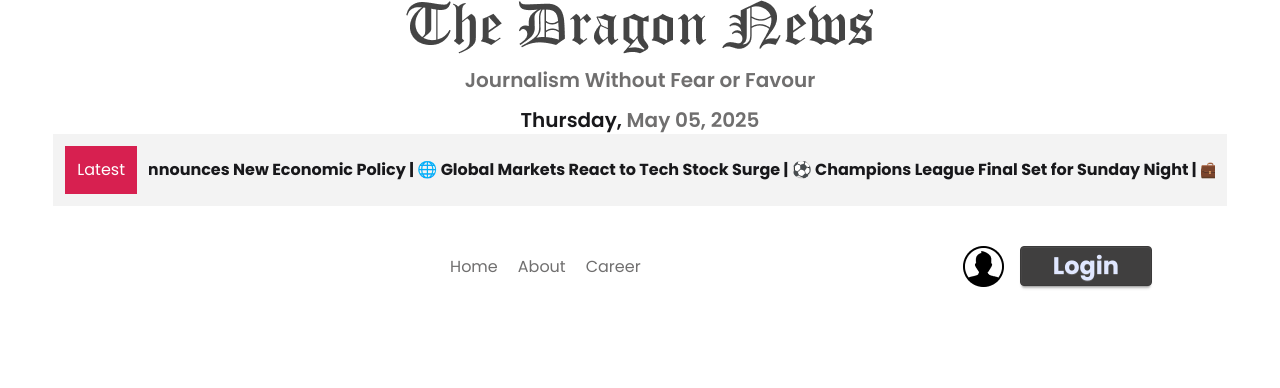
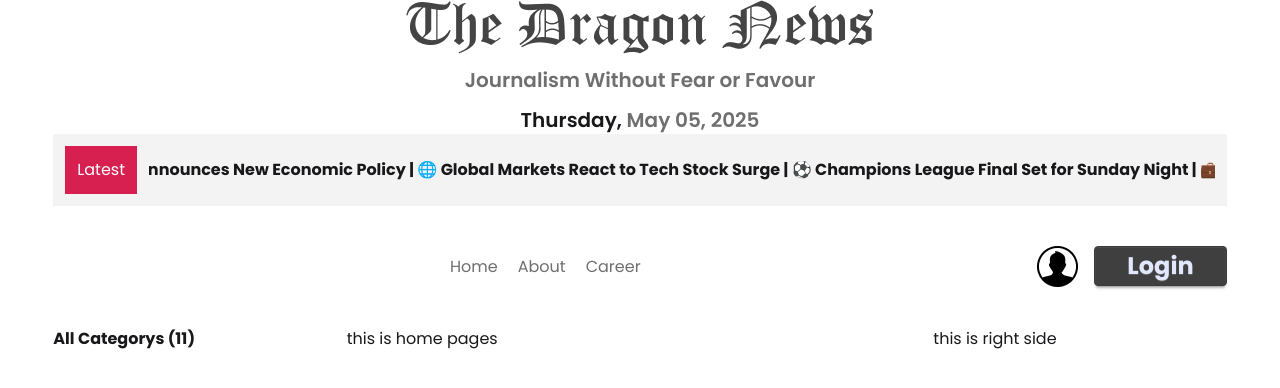
Before and after one commit to TIMIT75E/Dragon-news, a React (Vite) app: page / in a window 1280 px wide. Shown: the top 388 px of the page. Built offline with nearby package versions, Linux system fonts and the light colour scheme.

Commit message:
Design Grid Layout, Fetch Categories

```diff
--- /dev/null
+++ b/src/Component/Categorys.jsx
@@ -0,0 +1,20 @@
+import React, { use } from 'react';
+
+
+
+const categoryPromise = fetch("/categories.json")
+    .then(res => res.json());
+
+const Categorys = () => {
+
+
+    const categorys = use(categoryPromise);
+
+    return (
+        <div>
+            <h1 className='font-bold'>All Categorys ({categorys.length})</h1>
+        </div>
+    );
+};
+
+export default Categorys;
--- /dev/null
+++ b/src/Component/HomeLayout/LeftAside.jsx
@@ -0,0 +1,16 @@
+import React, { Suspense } from 'react';
+import Categorys from '../Categorys';
+
+const LeftAside = () => {
+    return (
+        <div>
+            <Suspense fallback={<span className="loading loading-dots loading-xl"></span>}>
+
+                <Categorys></Categorys>
+
+            </Suspense>
+        </div>
+    );
+};
+
+export default LeftAside;
--- /dev/null
+++ b/src/Component/HomeLayout/RightAside.jsx
@@ -0,0 +1,11 @@
+import React from 'react';
+
+const RightAside = () => {
+    return (
+        <div>
+            <h1>this is right side</h1>
+        </div>
+    );
+};
+
+export default RightAside;
--- a/src/Component/Navbar.jsx
+++ b/src/Component/Navbar.jsx
@@ -4,7 +4,7 @@ import user from '../assets/user.png'
 
 const Navbar = () => {
     return (
-        <div className='max-w-5xl mx-auto text-center mt-10 flex justify-between items-center'>
+        <div className='w-11/12 mx-auto text-center mt-10 flex justify-between items-center'>
             <div className=""></div>
             <div className="nav">
                 <ul className='flex gap-5 text-accent'>
--- a/src/Layouts/Home.jsx
+++ b/src/Layouts/Home.jsx
@@ -3,6 +3,8 @@ import { Outlet } from 'react-router';
 import Header from '../Component/Header';
 import LatestNews from '../Component/LatestNews';
 import Navbar from '../Component/Navbar';
+import LeftAside from '../Component/HomeLayout/LeftAside';
+import RightAside from '../Component/HomeLayout/RightAside';
 
 const Home = () => {
     return (
@@ -16,10 +18,14 @@ const Home = () => {
                     <Navbar></Navbar>
                 </section>
             </header>
-            <main className='max-w-5xl mx-auto text-center mt-10'>
-                <section className='lefrt-nav'> </section>
-                <section className='main-nav '> <Outlet></Outlet> </section>
-                <section className='right-nav'> </section>
+            <main className='w-11/12 mx-auto my-3 grid grid-cols-12 mt-10'>
+                <aside className='col-span-3'>
+                    <LeftAside></LeftAside>
+                </aside>
+                <section className='main-nav col-span-6 '> <Outlet></Outlet> </section>
+                <aside className='col-span-3'>
+                    <RightAside></RightAside>
+                </aside>
             </main>
         </div>
     );
--- /dev/null
+++ b/src/Pages/CategortNews.jsx
@@ -0,0 +1,11 @@
+import React from 'react';
+
+const CategortNews = () => {
+    return (
+        <div>
+            <h1>CategortNews</h1>
+        </div>
+    );
+};
+
+export default CategortNews;
--- /dev/null
+++ b/src/Pages/Homes.jsx
@@ -0,0 +1,11 @@
+import React from 'react';
+
+const Homes = () => {
+    return (
+        <div>
+            <h1>this is home pages</h1>
+        </div>
+    );
+};
+
+export default Homes;
--- a/src/Routes/Router.jsx
+++ b/src/Routes/Router.jsx
@@ -1,11 +1,19 @@
 import { createBrowserRouter } from "react-router";
 import Home from "../Layouts/Home";
+import Homes from "../Pages/Homes";
+import CategortNews from "../Pages/CategortNews";
+
+
 
 const router = createBrowserRouter(
     [
         {
             path:"/",
-            Component: Home
+            Component: Home,
+            children:[
+                {path:"",Component:Homes},
+                {path:"/category/:id",Component:CategortNews},
+            ]
         },
         {
             path:"/auth",
```
